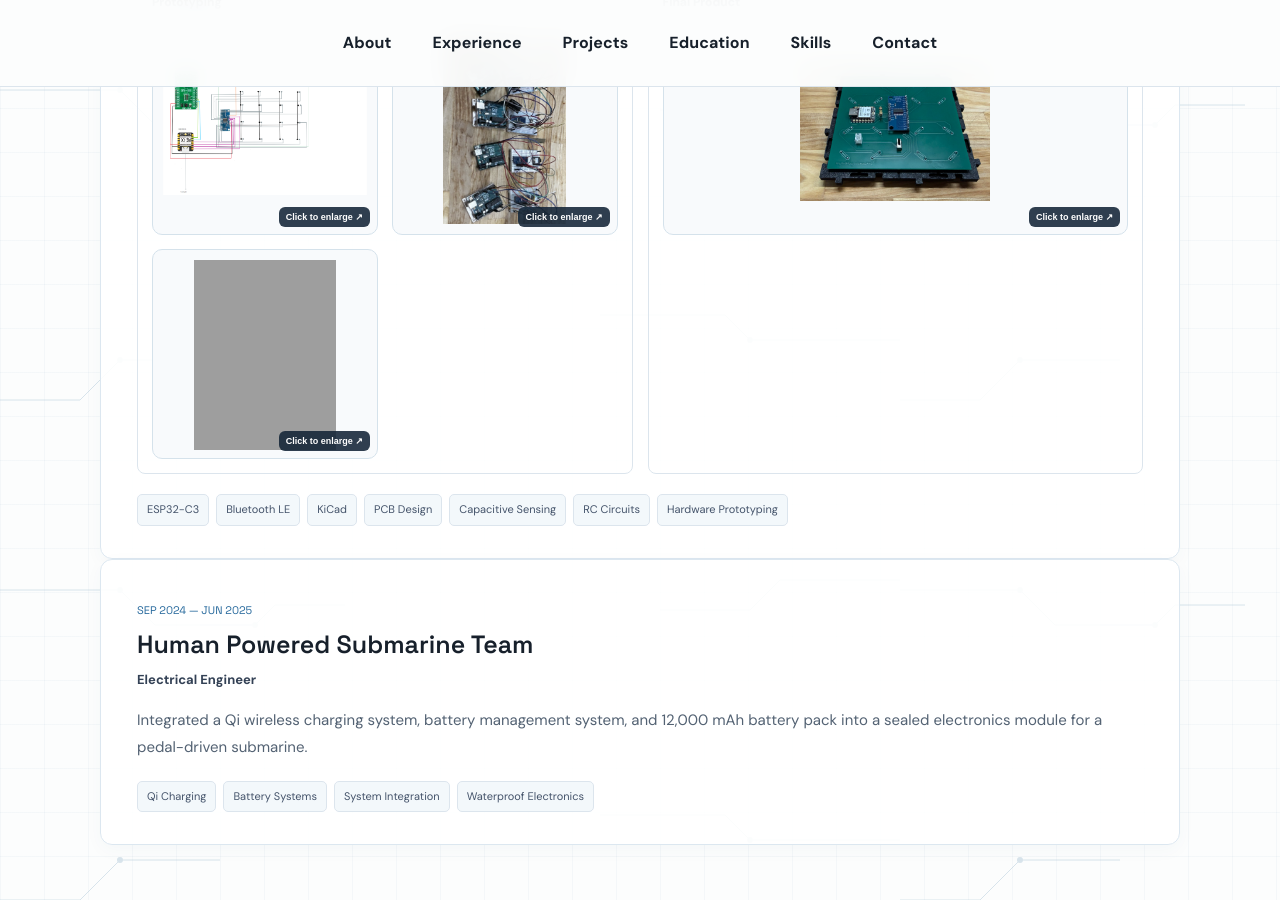
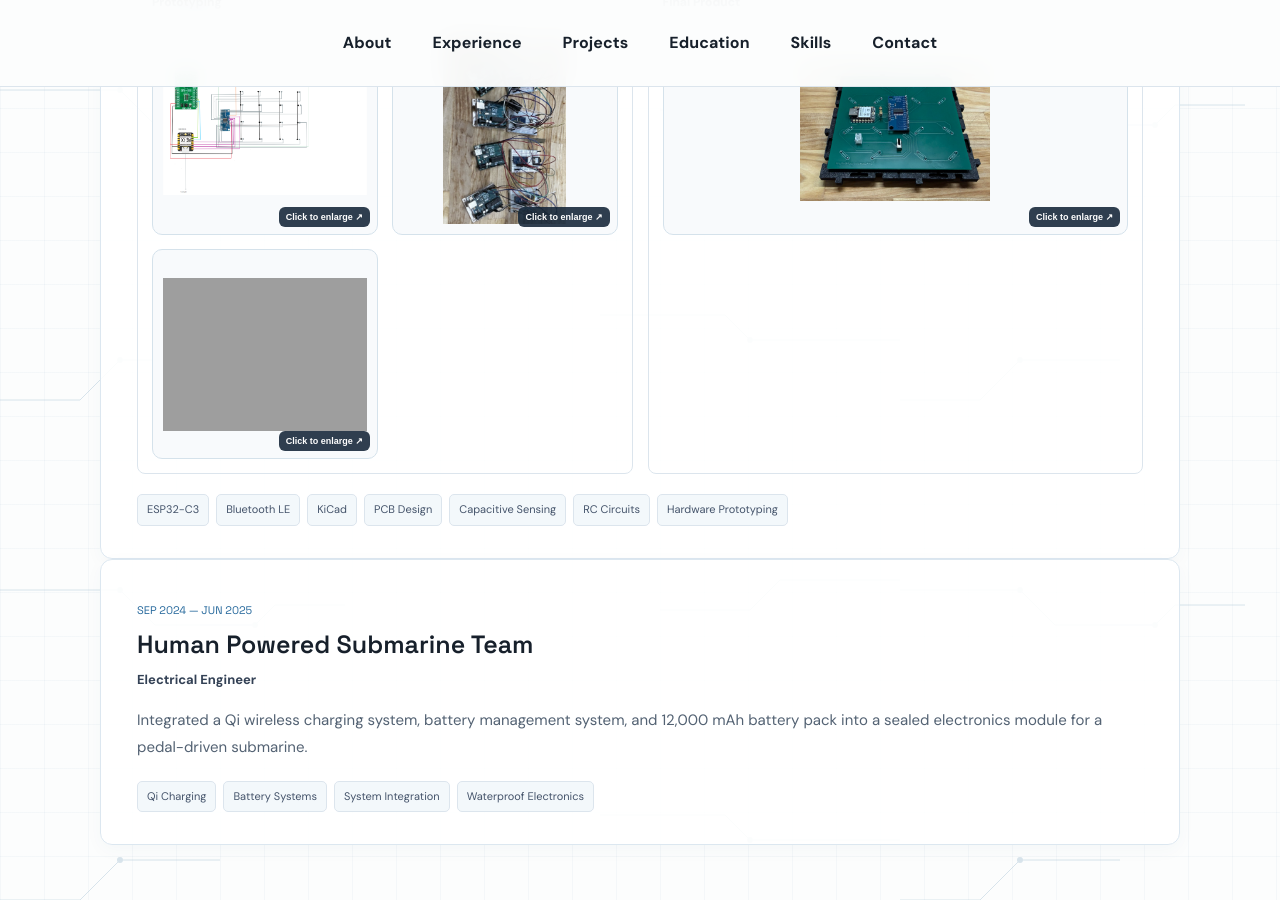
Before and after one commit to AdityaManivel/AdityaManivel.github.io, a Jekyll site: the page index.html, which Jekyll copies as it is, in a window 1280 px wide and 900 px high, scrolled down 3852 px. Built offline with Jekyll 4.4.1, drawn with Linux system fonts in a browser that asks for light colours; grey boxes are pictures that could not be loaded.

Commit message:
Rotate prototype photo 90 degrees clockwise

```diff
--- a/index.html
+++ b/index.html
@@ -120,7 +120,7 @@
             <div class="prototype-images">
               <figure><button class="husky-photo-button lab-zoom-button" type="button" data-lightbox-open data-image-src="assets/system-block-diagram.svg" data-image-alt="Block diagram of the initial capacitive sensing architecture" aria-label="Enlarge system block diagram"><img src="assets/system-block-diagram.svg" alt="Block diagram of the initial capacitive sensing architecture" loading="lazy"><span class="photo-hint">Click to enlarge ↗</span></button></figure>
               <figure><button class="husky-photo-button lab-zoom-button" type="button" data-lightbox-open data-image-src="assets/prototyping.svg" data-image-alt="Breadboard circuits used during capacitive sensing prototyping" aria-label="Enlarge breadboard circuit prototypes"><img src="assets/prototyping.svg" alt="Breadboard circuits used during capacitive sensing prototyping" loading="lazy"><span class="photo-hint">Click to enlarge ↗</span></button></figure>
-              <figure><button class="husky-photo-button lab-zoom-button lab-rotated" type="button" data-lightbox-open data-image-rotate="-90" data-image-src="assets/IMG_4574.jpeg" data-image-alt="Additional Programmable Matter Lab prototyping photo" aria-label="Enlarge additional prototyping photo"><img src="assets/IMG_4574.jpeg" alt="Additional Programmable Matter Lab prototyping photo" loading="lazy"><span class="photo-hint">Click to enlarge ↗</span></button></figure>
+              <figure><button class="husky-photo-button lab-zoom-button lab-rotated-clockwise" type="button" data-lightbox-open data-image-rotate="90" data-image-src="assets/IMG_4574.jpeg" data-image-alt="Additional Programmable Matter Lab prototyping photo" aria-label="Enlarge additional prototyping photo"><img src="assets/IMG_4574.jpeg" alt="Additional Programmable Matter Lab prototyping photo" loading="lazy"><span class="photo-hint">Click to enlarge ↗</span></button></figure>
             </div>
           </section>
           <section class="phase-panel final-panel">
```
